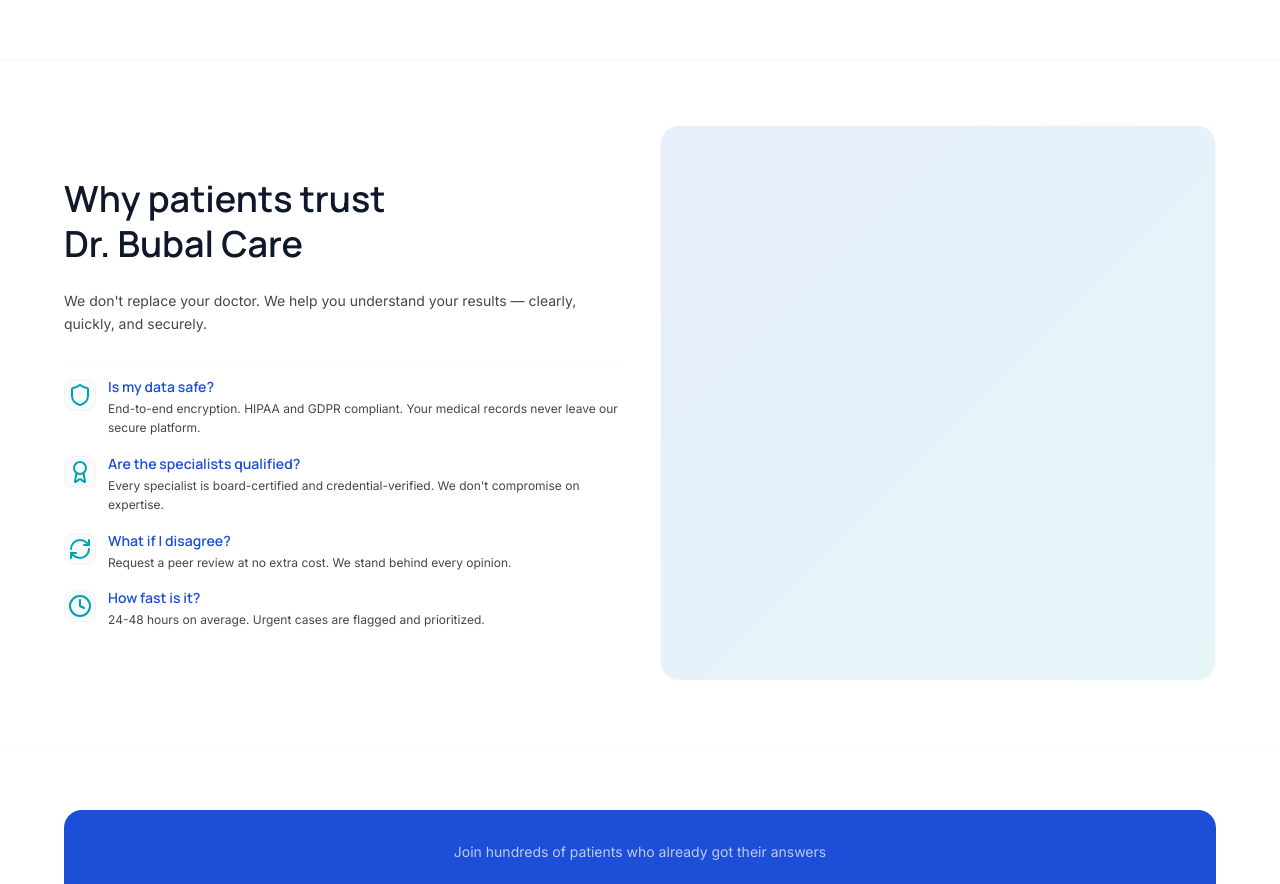
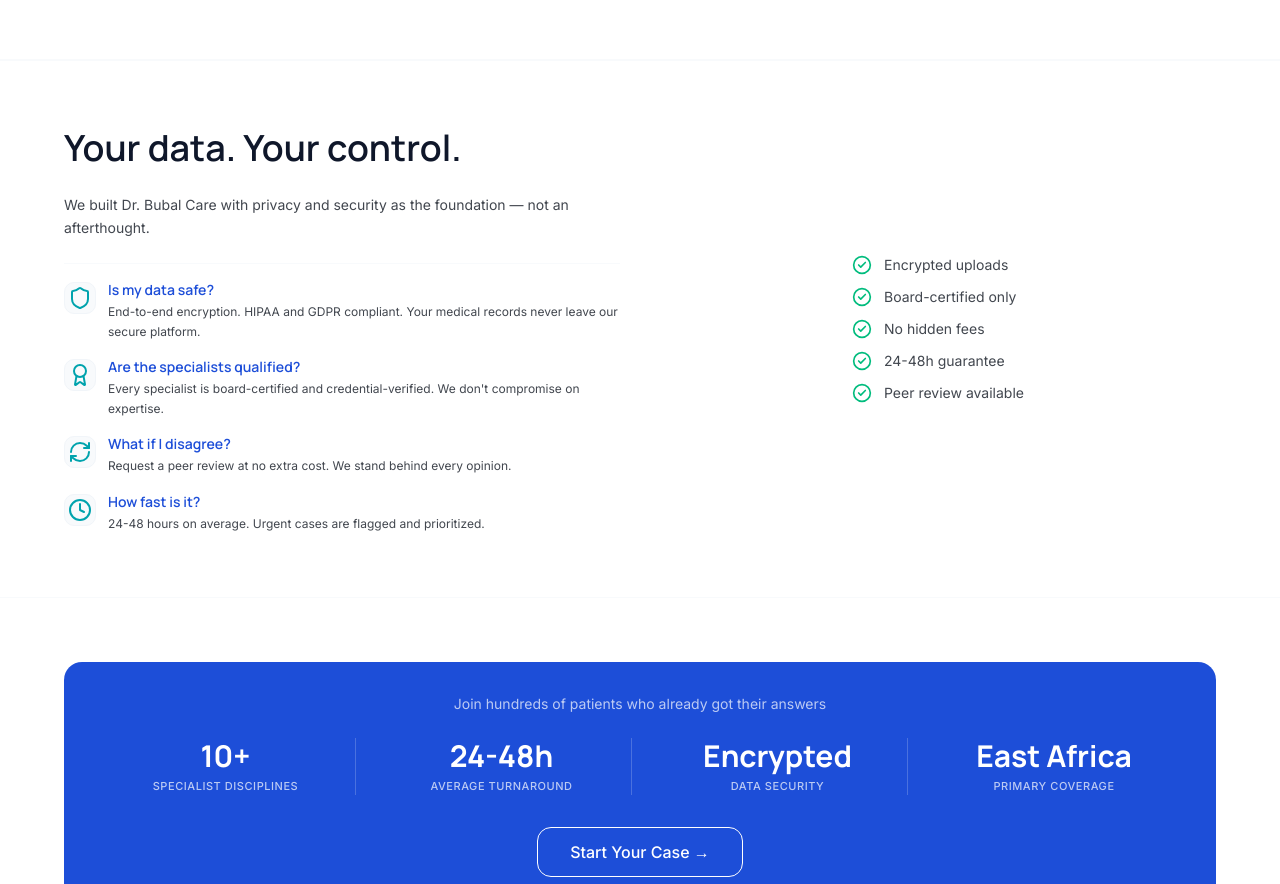
Before and after one commit to HassenShirdon/drBubalcare, a Next.js app: page / in a window 1280 px wide. Shown: the part 3320-4204 px from the top of the page. Built offline with nearby package versions, Linux system fonts and the light colour scheme; no server answers.

Commit message:
feat: update trust section with objection-based copy and checklist

```diff
--- a/components/landing-page/trust-section.tsx
+++ b/components/landing-page/trust-section.tsx
@@ -2,6 +2,7 @@
 
 import { motion } from 'motion/react';
 import { TRUST_POINTS } from '@/components/landing-page/data';
+import { TrustChecklist } from './trust-checklist';
 
 const fadeInUp = {
   hidden: { opacity: 0, y: 30 },
@@ -26,11 +27,10 @@ export default function TrustSection() {
         <div className="grid grid-cols-1 lg:grid-cols-2 gap-10 items-center">
           <div className="space-y-6">
             <h2 className="font-headline-lg text-2xl md:text-3xl lg:text-4xl font-semibold text-text-medical-black leading-tight text-balance">
-              Why patients trust Dr. Bubal Care
+              Your data. Your control.
             </h2>
             <p className="font-body-lg text-sm text-on-surface-variant leading-relaxed">
-              We don&apos;t replace your doctor. We help you understand your results —
-              clearly, quickly, and securely.
+              We built Dr. Bubal Care with privacy and security as the foundation — not an afterthought.
             </p>
 
             <div className="space-y-4 pt-4 border-t border-surface-gray/50">
@@ -52,8 +52,8 @@ export default function TrustSection() {
             </div>
           </div>
 
-          <div className="relative rounded-2xl overflow-hidden aspect-square border border-surface-gray/50">
-            <div className="w-full h-full bg-gradient-to-br from-clinical-navy/10 to-healing-teal/10 rounded-2xl" />
+          <div className="flex items-center justify-center">
+            <TrustChecklist />
           </div>
         </div>
       </div>
```
Also changed, not shown: .superpowers/sdd/progress.md, .superpowers/sdd/task-12-report.md.
